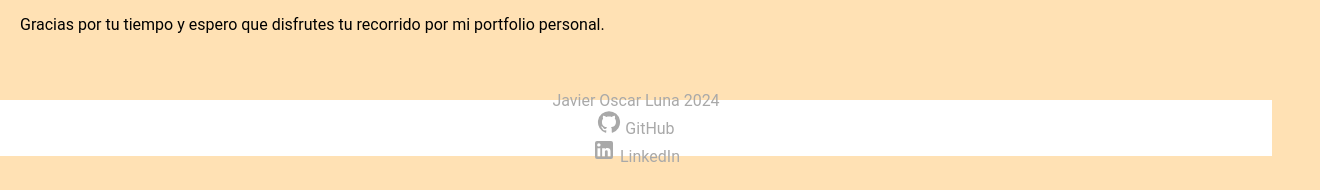
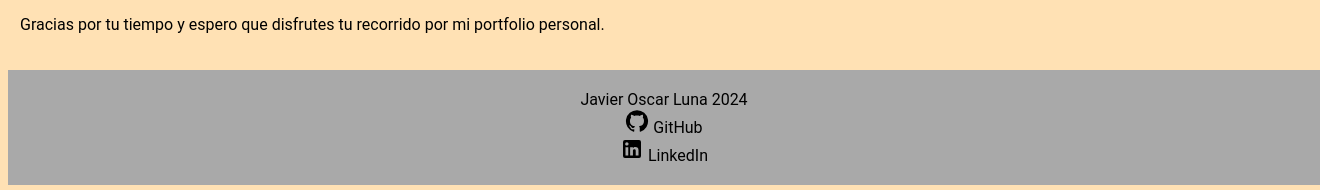
Before and after one commit to chuck002/resume, a React (Vite) app: page / in a window 1280 px wide. Shown: the part 878-1068 px from the top of the page, 1320 px wide, since content can reach past the window. Before the commit the page ends 1044 px from the top, so only its background shows below. Built offline with nearby package versions, Linux system fonts and the light colour scheme.

Commit message:
Add footer

```diff
--- /dev/null
+++ b/src/components/PageFooter/PageFooter.css
@@ -0,0 +1,21 @@
+
+body{
+    margin-top: 88px;
+    padding: 0;
+    font-family: 'Roboto', sans-serif;
+    background-color: rgb(255,225,180);
+    margin-left: 0
+    margin-bottom: 0;
+}
+.Footer-Container-Menu{
+    background-color: darkgrey;
+    display: flex;
+    flex-direction: column;
+    align-items: center;
+    bottom: 0;
+    width: 100%;
+    margin: 0;
+    text-align: center;
+    padding: 20px;
+    margin: 8px;
+}
--- a/src/components/PageFooter/index.jsx
+++ b/src/components/PageFooter/index.jsx
@@ -1,16 +1,10 @@
-import { BottomNavigation } from '@mui/material';
+import './PageFooter.css';
 import GitHubIcon from '@mui/icons-material/GitHub';
 import LinkedInIcon from '@mui/icons-material/LinkedIn';
 
 function PageFooter() {
     return (
-        <BottomNavigation style={{
-            color: 'darkgray',
-            display: 'flex',
-            flexDirection: 'column',
-            alignItems: 'center',
-            marginTop: '40px',
-        }}>
+                <div className='Footer-Container-Menu'>
                     <div>
                         <span>Javier Oscar Luna 2024</span>
                     </div>
@@ -20,7 +14,7 @@ function PageFooter() {
                     <div>
                         <span><LinkedInIcon /> LinkedIn</span>
                     </div>
-        </BottomNavigation>
+                </div>
     );
 }
 
--- a/src/version/PagesVersion/Pages/Skills/index.jsx
+++ b/src/version/PagesVersion/Pages/Skills/index.jsx
@@ -11,8 +11,8 @@ function Education() {
             <h3>Conocimientos</h3>
           </div>
           <div className='Container-Card-Content'>
-            <p><h1>Lenguajes de programación.</h1>
-            <ul>
+            <h1>Lenguajes de programación.</h1>
+            <p><ul>
               <li>Java</li>
               <li>JavaScript</li>
               <li>SQL</li>
```
Lines whose indentation alone changed are shown as unchanged.
